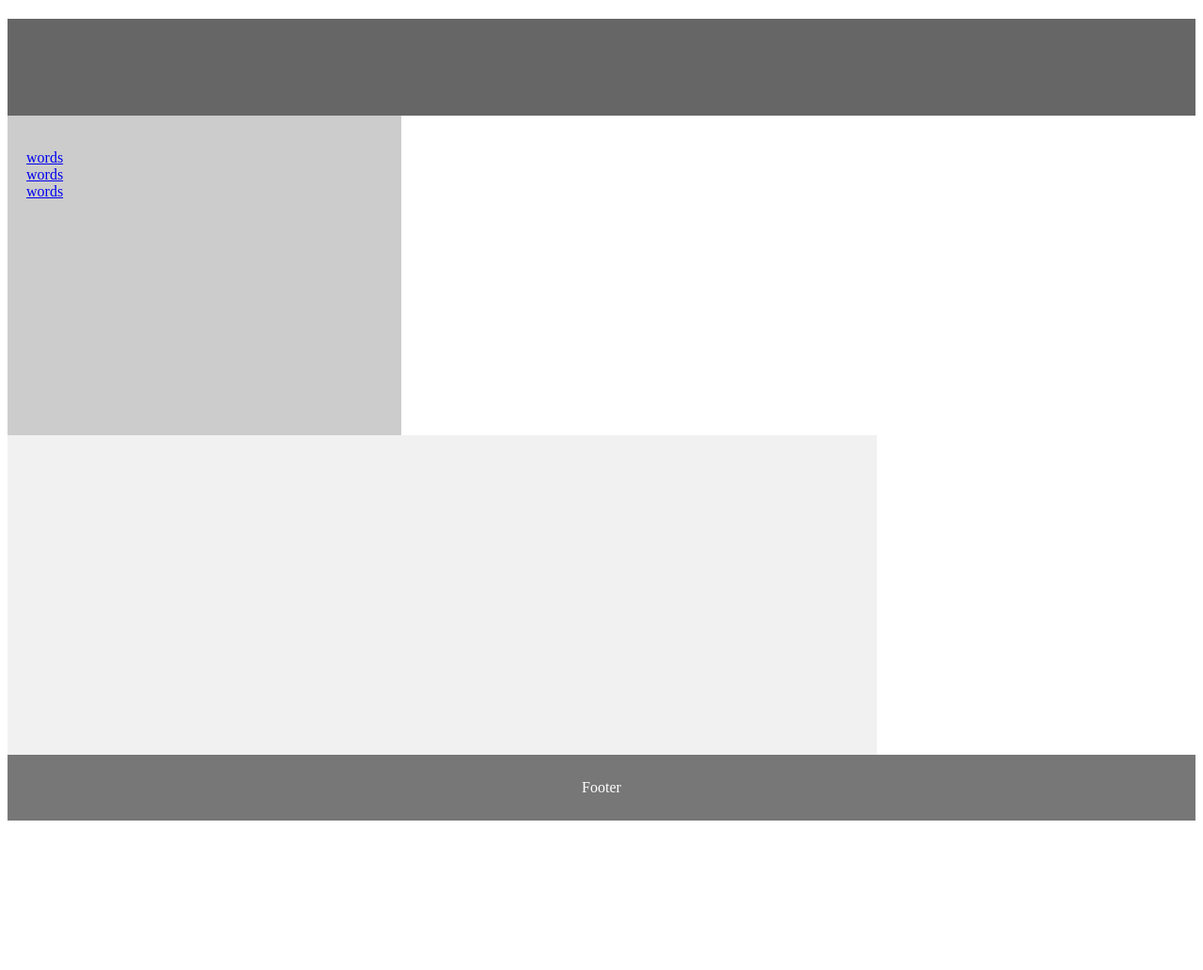
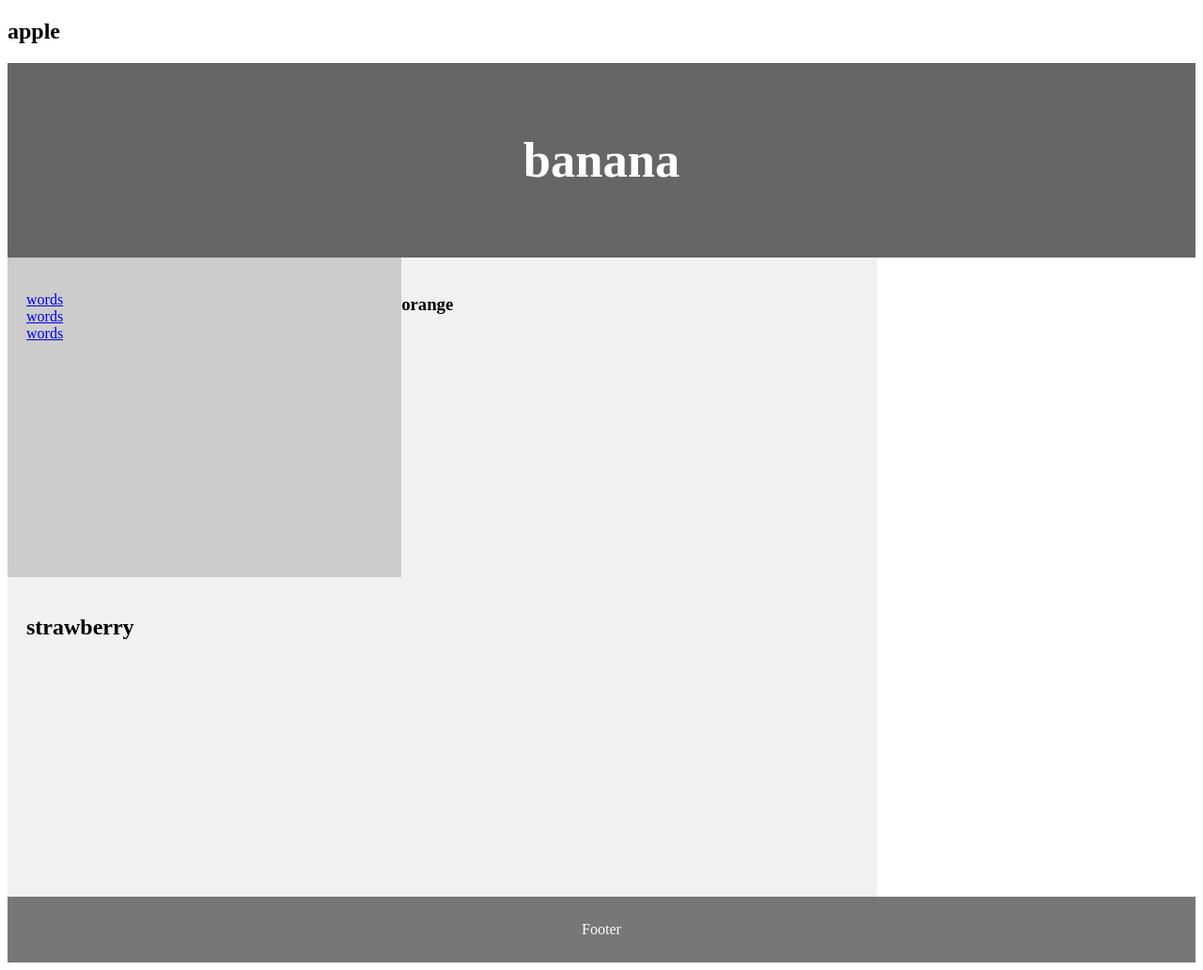
Before and after one commit to Linag94/Session2, a plain HTML site: page index.html in a window 1280 px wide. Shown: the whole page at 94% size. Before the commit the page ends 881 px from the top, so only its background shows below. Drawn offline with Linux system fonts and the light colour scheme.

Commit message:
style padding

```diff
--- a/index.html
+++ b/index.html
@@ -7,12 +7,12 @@
 </head>
 <body>
 
-    <h2></h2>
+    <h2>apple</h2>
     <p>
 
     </p>
     <header>
-      <h2></h2>
+      <h2>banana</h2>
     </header>
 
     <section>
@@ -25,11 +25,17 @@
       </nav>
 
       <article>
-        <h1></h1>
+        <h1>orange</h1>
       <p>
 
       </p>
       </article>
+      <div>
+        <h1>strawberry</h1>
+      <p>
+
+      </p>
+    </div>
     </section>
 
     <footer>
--- a/style.css
+++ b/style.css
@@ -22,18 +22,27 @@ header {
   }
 
   article {
-    float: left;
+
     padding: 20px;
     width: 70%;
     background-color: #f1f1f1;
     height: 300px; /* only for demonstration, should be removed */
   }
 
+  div {
+
+    padding: 20px;
+    width: 70%;
+    background-color: #f1f1f1;
+    height: 300px;
+  }
   /* Clear floats after the columns */
   section::after {
     content: "";
     display: table;
     clear: both;
+    background-color: #f1f1f1;
+
   }
 
   /* Style the footer */
```
